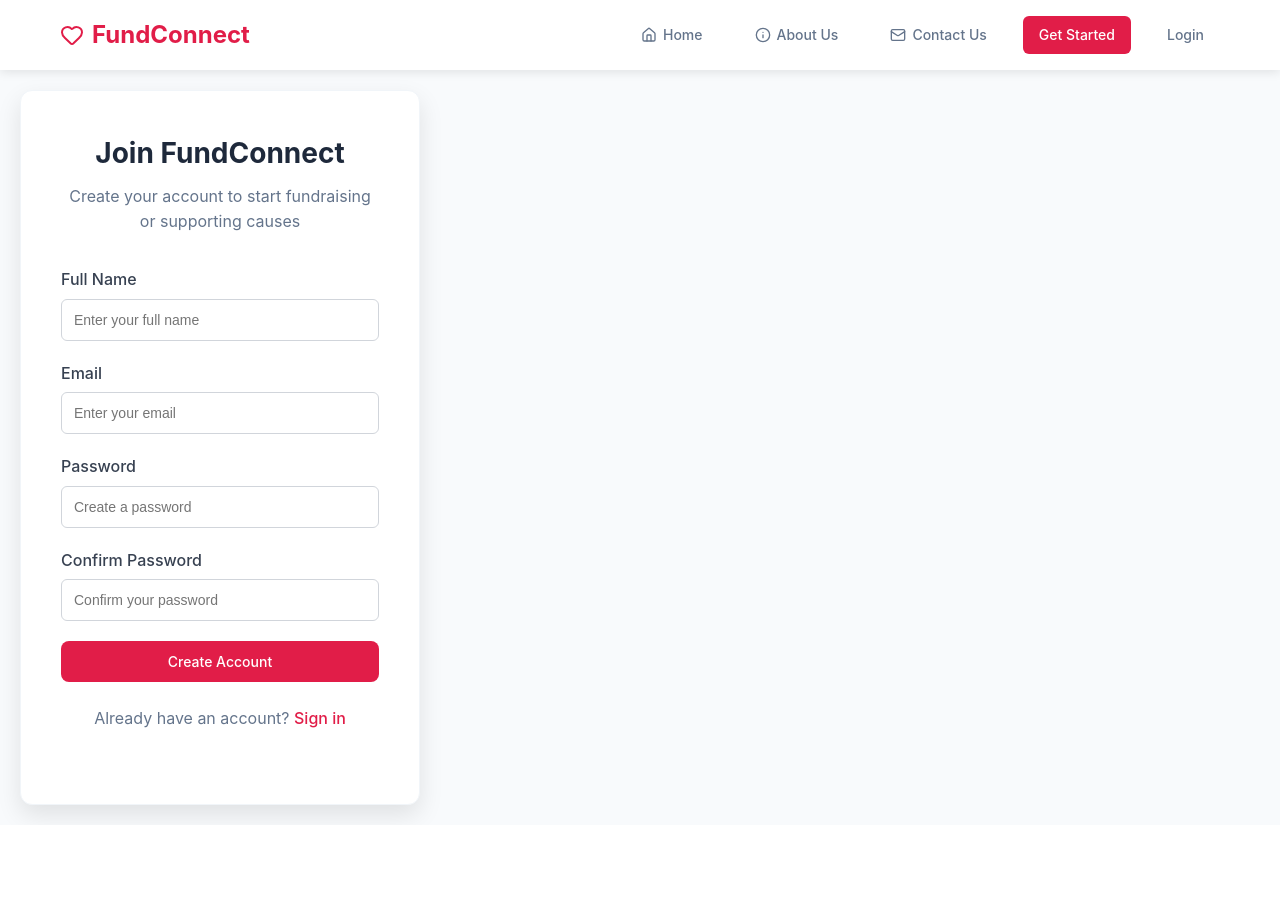
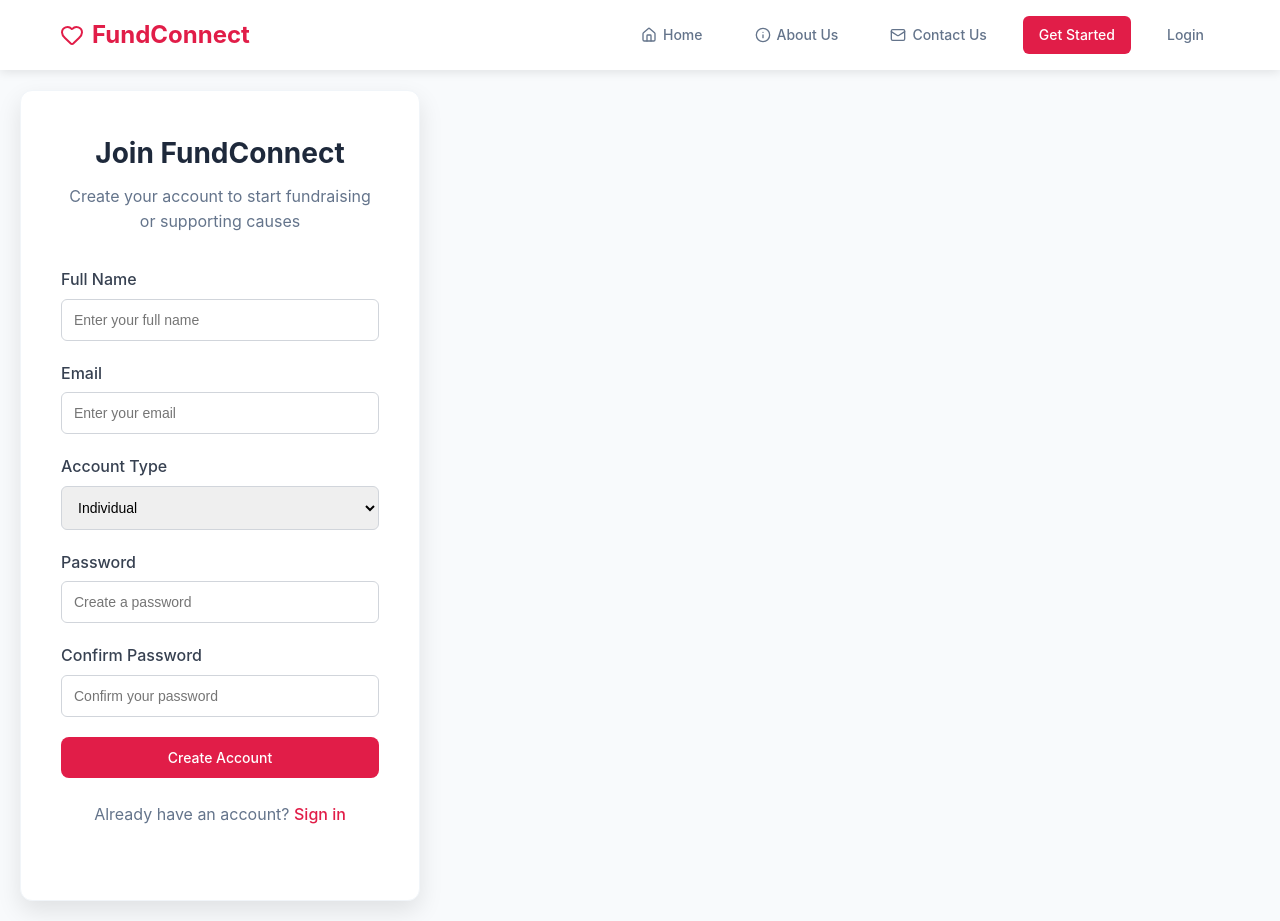
Before and after one commit to Clive-Nyaga/Fund-Connect, a React (Vite) app: page /register in a window 1280 px wide. Before the commit the page ends 825 px from the top, so only its background shows below. Built offline with nearby package versions, Linux system fonts and the light colour scheme; no server answers.

Commit message:
Updates campaign categories in the frontend

```diff
--- a/src/pages/CreateCampaign.jsx
+++ b/src/pages/CreateCampaign.jsx
@@ -20,11 +20,9 @@ const CreateCampaign = () => {
     'entrepreneurship',
     'education',
     'healthcare',
-    'community',
-    'environment',
-    'technology',
-    'arts',
-    'sports'
+    'charity',
+    'animals',
+    'wars'
   ]
 
   const handleChange = (e) => {
--- a/src/pages/Register.jsx
+++ b/src/pages/Register.jsx
@@ -7,7 +7,8 @@ const Register = () => {
     name: '',
     email: '',
     password: '',
-    confirmPassword: ''
+    confirmPassword: '',
+    designation: 'Individual'
   })
   const [error, setError] = useState('')
   const [loading, setLoading] = useState(false)
@@ -26,7 +27,7 @@ const Register = () => {
     setError('')
     setLoading(true)
 
-    if (!formData.name || !formData.email || !formData.password || !formData.confirmPassword) {
+    if (!formData.name || !formData.email || !formData.password || !formData.confirmPassword || !formData.designation) {
       setError('Please fill in all fields')
       setLoading(false)
       return
@@ -48,7 +49,7 @@ const Register = () => {
       name: formData.name,
       email: formData.email,
       password: formData.password,
-      designation: 'user'
+      designation: formData.designation
     }
 
     try {
@@ -98,6 +99,20 @@ const Register = () => {
           </div>
 
           <div className="form-group">
+            <label htmlFor="designation">Account Type</label>
+            <select
+              id="designation"
+              name="designation"
+              value={formData.designation}
+              onChange={handleChange}
+              required
+            >
+              <option value="Individual">Individual</option>
+              <option value="Organization">Organization</option>
+            </select>
+          </div>
+
+          <div className="form-group">
             <label htmlFor="password">Password</label>
             <input
               type="password"
```
